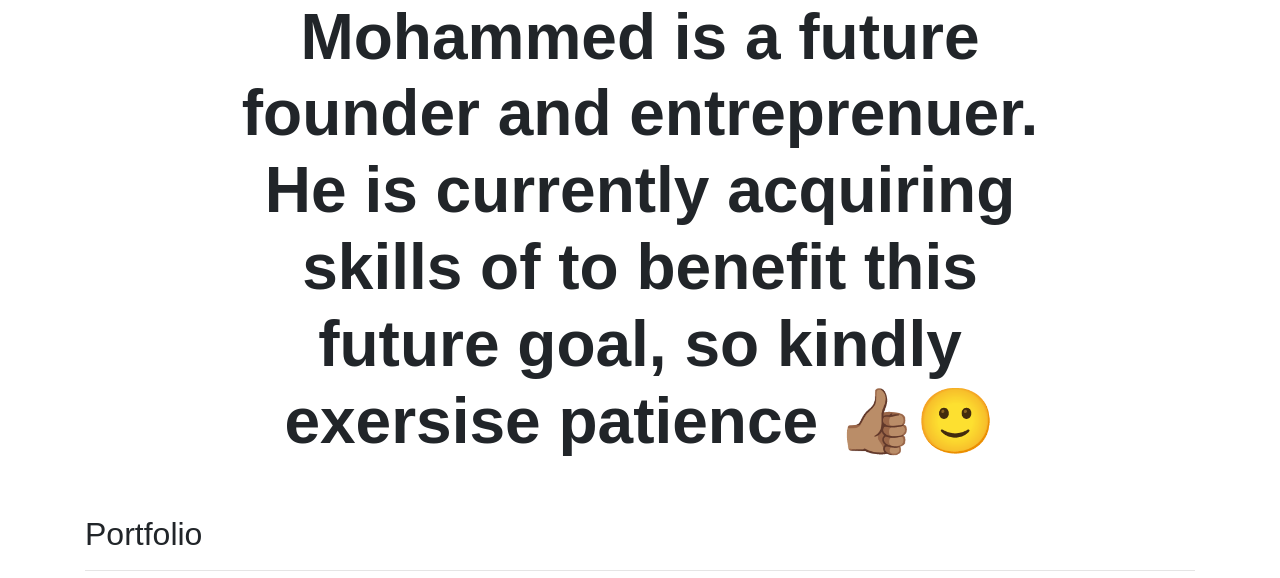
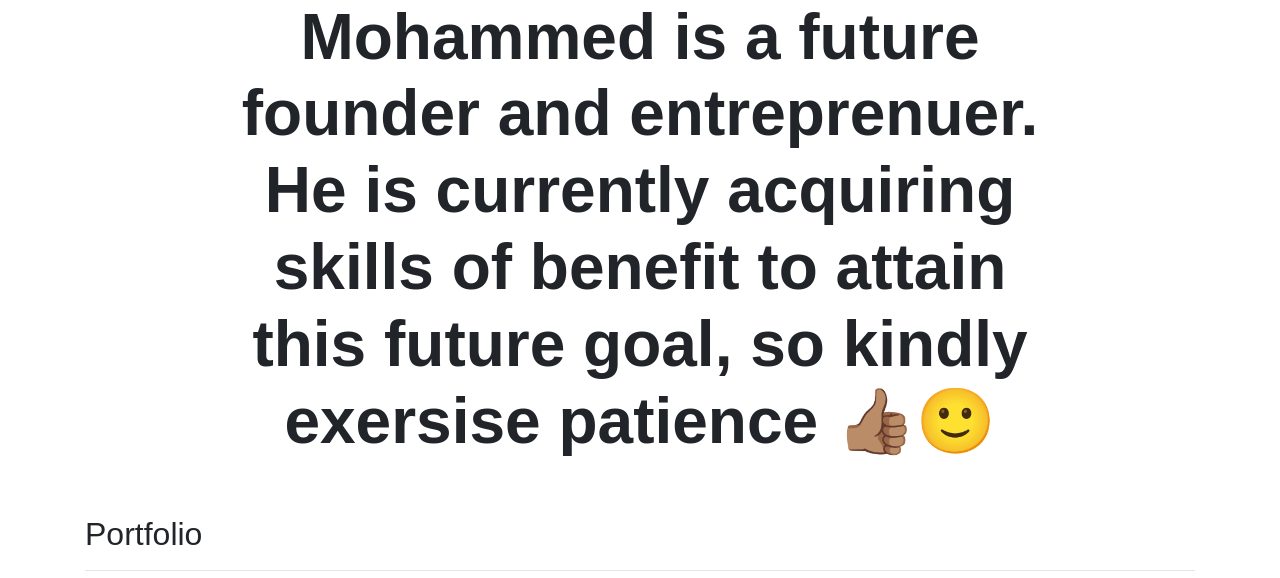
Before and after one commit to mohbscode/personal-portfolio, a Django app: page / in a window 1280 px wide. Shown: the part 656-1234 px from the top of the page. Run offline with Django 3.2, Linux system fonts and the light colour scheme; data comes from the database, SQL or seed files in the repository; some libraries are stand-ins or nearby versions; some web fonts are replaced.

Commit message:
fix typo in home

```diff
--- a/portfolio/templates/portfolio/home.html
+++ b/portfolio/templates/portfolio/home.html
@@ -15,7 +15,7 @@
 <div class="row justify-content-center mb-3">
     <div class="col-md-9 text-center">
         <h1 id="hometext" class="font-weight-bold">Mohammed is a future founder and entreprenuer. He is currently
-            acquiring skills of to benefit this future goal, so kindly exersise patience 👍🏽🙂</h1>
+            acquiring skills of benefit to attain this future goal, so kindly exersise patience 👍🏽🙂</h1>
     </div>
 </div>
 
```
